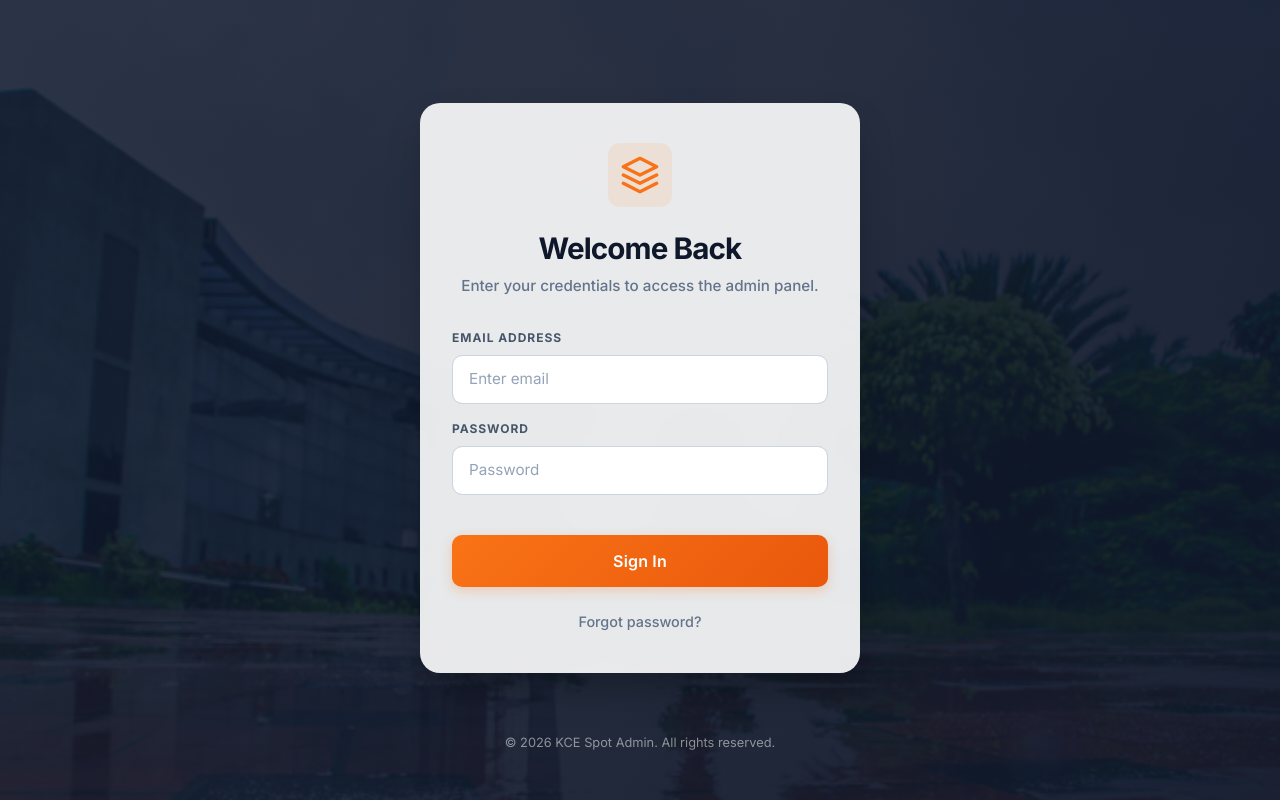
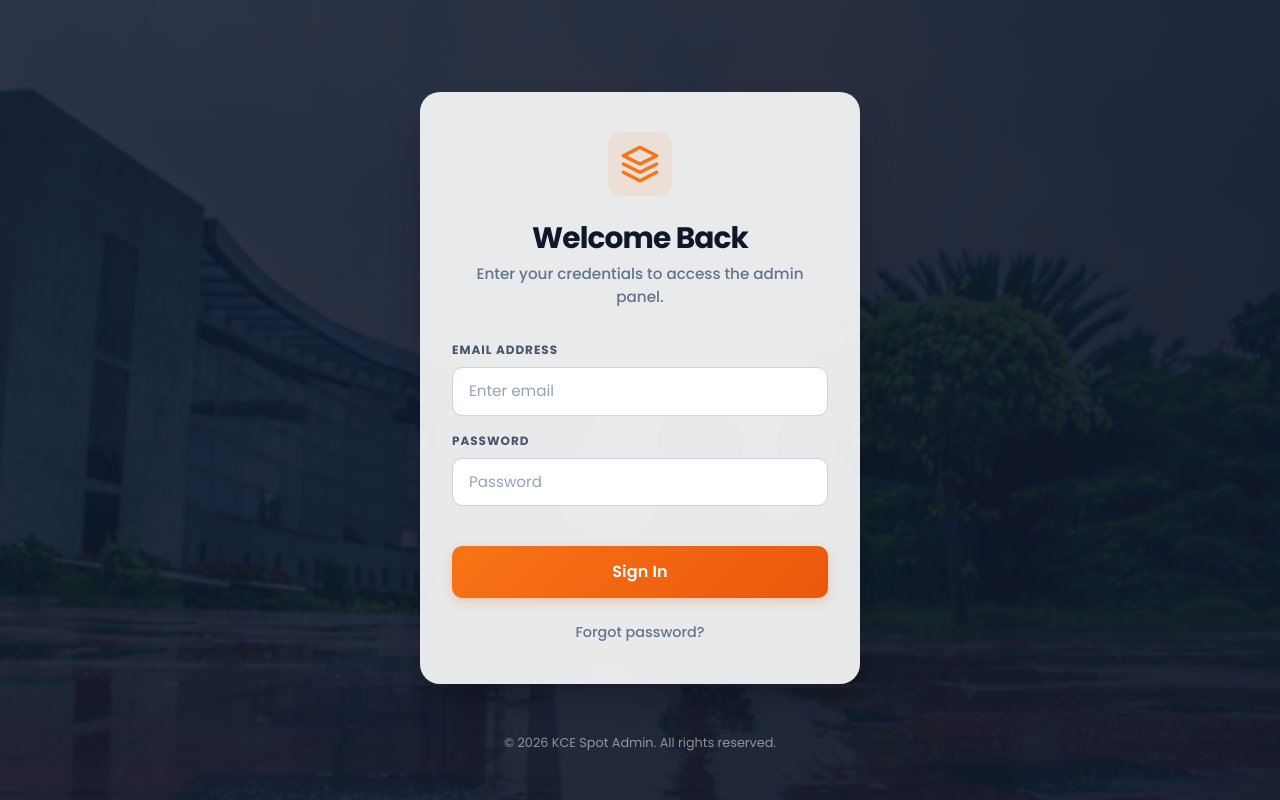
Before and after one commit to KCE-APP/kce-webapp, a React (Vite) app: page /login in a window 1280 px wide. Built offline with nearby package versions, Linux system fonts and the light colour scheme.

Commit message:
style: switch app font to Poppins

```diff
--- a/src/Pages/Achievers/achievers.css
+++ b/src/Pages/Achievers/achievers.css
@@ -1,8 +1,7 @@
 /* Modern Professional Table Styles */
-@import url('https://fonts.googleapis.com/css2?family=Inter:wght@300;400;500;600;700&display=swap');
 
 .achievers-container {
-  font-family: 'Inter', system-ui, -apple-system, sans-serif;
+  font-family: 'Poppins', system-ui, -apple-system, sans-serif;
   color: #1e293b;
 }
 
--- a/src/Pages/Auth/LoginPage.jsx
+++ b/src/Pages/Auth/LoginPage.jsx
@@ -69,10 +69,15 @@ const LoginPage = () => {
       const response = await api.post("/auth/login", { email, password });
 
       if (response.data.message === "Login successful") {
-        if (response.data.token) {
-          localStorage.setItem("token", response.data.token);
-        }
-        localStorage.setItem("user", JSON.stringify(response.data.user));
+        const token =
+          response.data.token || response.data.accessToken || response.data.jwt;
+        const user = response.data.user || response.data.userData;
+
+        console.log("Login Response Data:", response.data);
+
+        if (token) {
+          localStorage.setItem("token", token);
+          localStorage.setItem("user", JSON.stringify(user || {}));
 
           // Optional: Show success alert before redirecting
           const Toast = Swal.mixin({
@@ -93,10 +98,22 @@ const LoginPage = () => {
 
           navigate("/achievers"); // Redirect to dashboard
         } else {
+          console.error(
+            "Login successful but no token found in response:",
+            response.data,
+          );
+          Swal.fire({
+            icon: "error",
+            title: "Login Error",
+            text: "Server returned success but no authentication token was found. Please check console.",
+            confirmButtonColor: "#f97316",
+          });
+        }
+      } else {
         Swal.fire({
           icon: "error",
           title: "Login Failed",
-          text: "No token received.",
+          text: response.data.message || "Unknown error",
           confirmButtonColor: "#f97316",
         });
       }
--- a/src/Pages/Auth/auth.css
+++ b/src/Pages/Auth/auth.css
@@ -8,7 +8,7 @@
     display: flex;
     align-items: center;
     justify-content: center;
-    font-family: 'Inter', system-ui, -apple-system, sans-serif;
+    font-family: 'Poppins', system-ui, -apple-system, sans-serif;
     position: relative;
     padding: 1rem;
     margin: 0;
--- a/src/index.css
+++ b/src/index.css
@@ -1,12 +1,32 @@
-html, body, #root {
+html,
+body,
+#root,
+* {
   margin: 0;
   padding: 0;
-  width: 100%;
-  height: 100%;
-  font-family: 'Poppins', sans-serif;
+  font-family: "Poppins", sans-serif !important;
+  box-sizing: border-box;
+}
+
+body {
   background-color: #f0f2f5; /* Light grey background for contrast */
   color: #333;
   overflow-x: hidden;
+  width: 100%;
+  height: 100%;
+}
+
+h1,
+h2,
+h3,
+h4,
+h5,
+h6,
+.btn,
+input,
+select,
+textarea {
+  font-family: "Poppins", sans-serif !important;
 }
 
 /* Smooth fade-in animation for forms and content */
@@ -43,11 +63,10 @@ html, body, #root {
   background: #555;
 }
 
-
-.color1{
+.color1 {
   color: #f97316;
 }
 
-.color2{
-  color:#f3773a
+.color2 {
+  color: #f3773a;
 }
```
Lines whose indentation alone changed are shown as unchanged.
